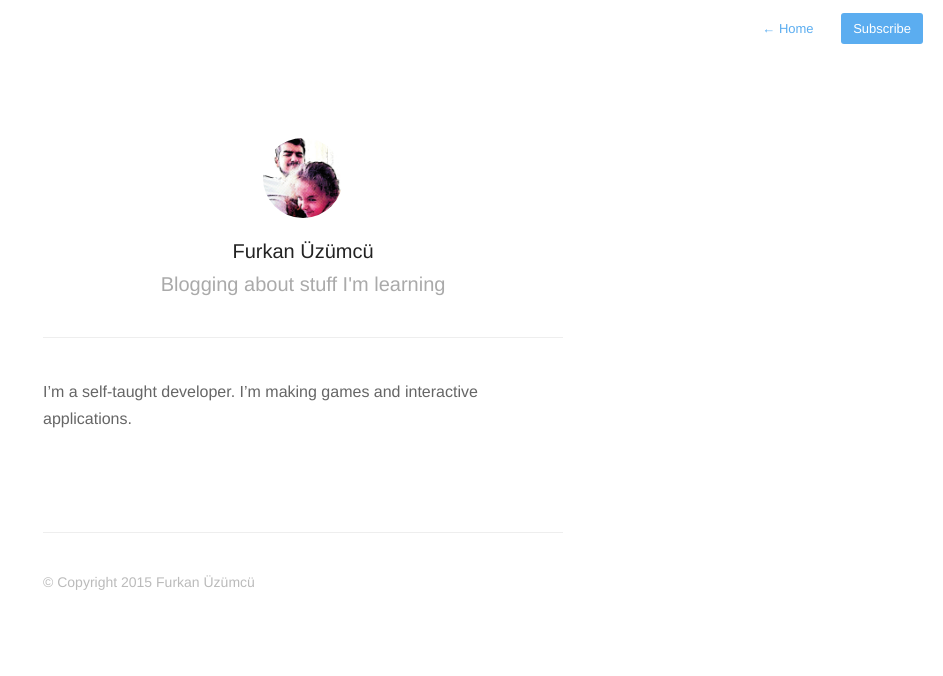
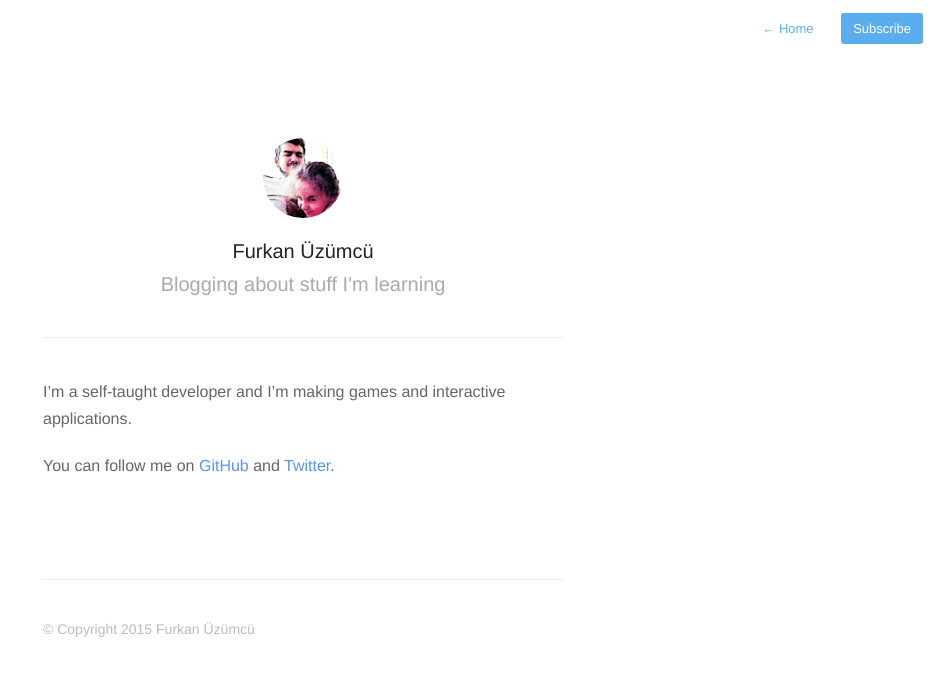
Before and after one commit to Furkanzmc/furkanzmc.github.io, a Jekyll site: the page built from about.md, in a window 1280 px wide. Shown: the top 676 px of the page, without its empty margins (337-1280 px from the left). Built offline with Jekyll 4.4.1, drawn with Linux system fonts in a browser that asks for light colours; nearby versions of some CDN libraries; Markdown is read by kramdown in place of the engine named in the settings.

Commit message:
Add Github and twitter links

```diff
--- a/about.md
+++ b/about.md
@@ -4,6 +4,12 @@ permalink: about/
 profile: true
 ---
 
-I'm a self-taught developer. I'm making games and interactive applications.
+I'm a self-taught developer and I'm making games and interactive applications.
+
+You can follow me on [GitHub][github_link] and [Twitter][twitter_link].
+
+
+[github_link]: https://github.com/furkanzmc
+[twitter_link]: https://twitter.com/furkanzmc
 
 {% include footer.html %}
```
